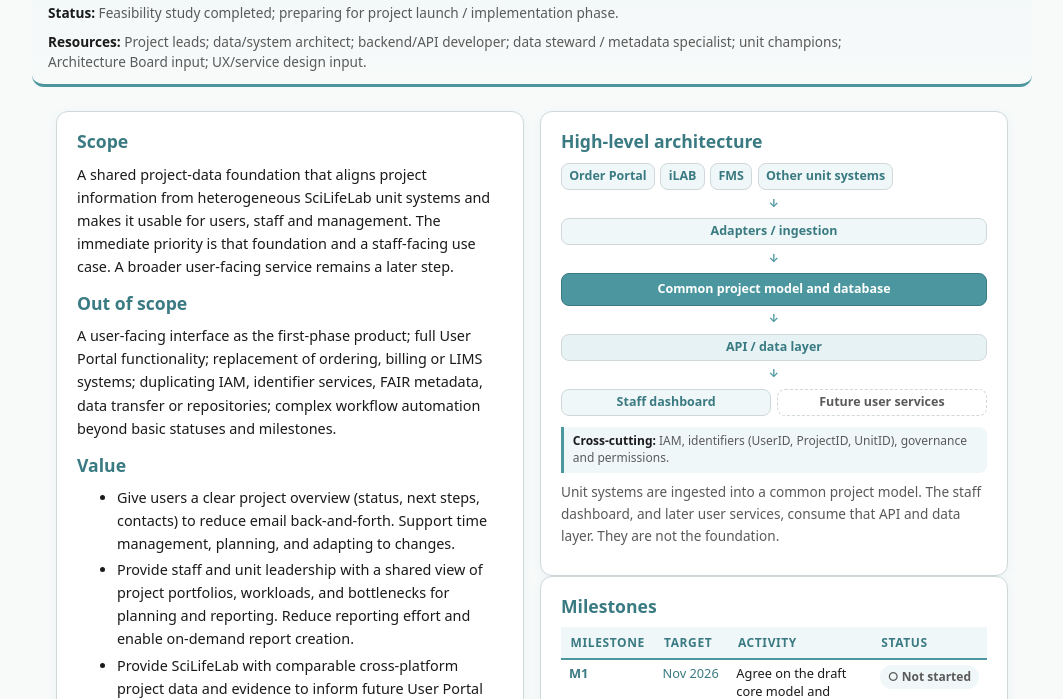
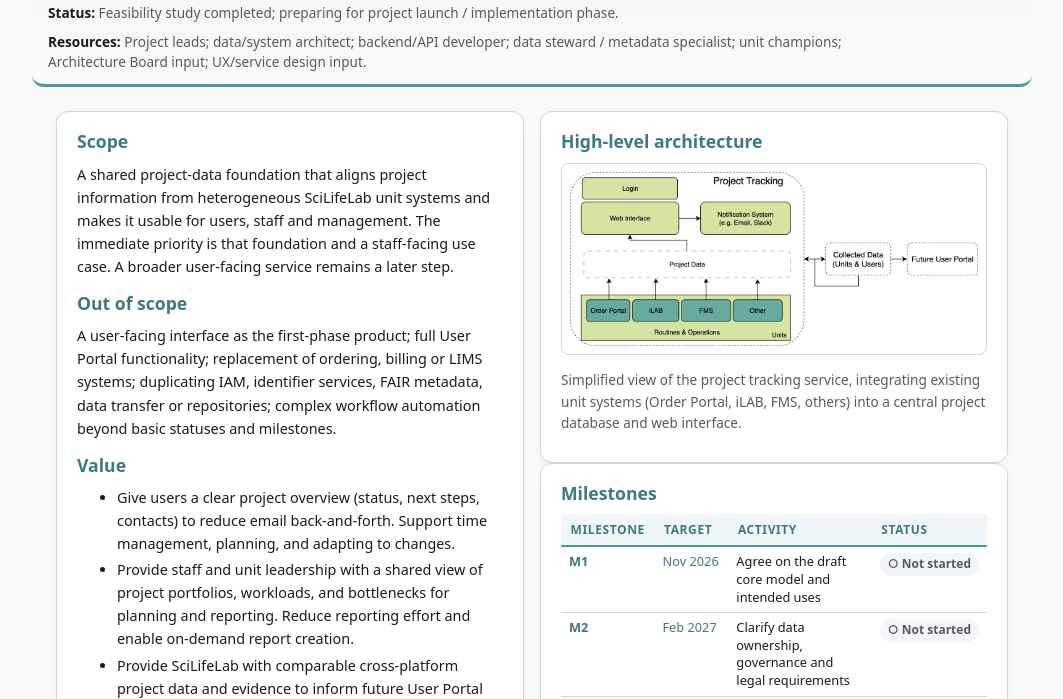
Before and after one commit to ScilifelabDataCentre/ids-project-tracking-one-pager, a plain HTML site: page index.html in a window 1280 px wide. Shown: the part 86-785 px from the top of the page, without its empty margins (108-1171 px from the left). Drawn offline with Linux system fonts and the light colour scheme; no server answers.

Commit message:
Restore the previous high-level architecture diagram.
Co-authored-by: Cursor <cursoragent@cursor.com>

```diff
--- a/index.html
+++ b/index.html
@@ -155,86 +155,6 @@
       background: #fff;
       padding: 0.5rem;
       box-sizing: border-box;
-    }
-
-    .arch {
-      display: flex;
-      flex-direction: column;
-      gap: 0.35rem;
-      font-size: 0.78rem;
-    }
-
-    .arch-row {
-      display: flex;
-      flex-wrap: wrap;
-      gap: 0.35rem;
-    }
-
-    .arch-chip,
-    .arch-box {
-      border: 1px solid var(--border);
-      border-radius: 8px;
-      background: var(--accent-lighter);
-      color: var(--accent-dark);
-      padding: 0.28rem 0.45rem;
-      line-height: 1.3;
-    }
-
-    .arch-chip {
-      font-weight: 600;
-    }
-
-    .arch-box {
-      text-align: center;
-      font-weight: 600;
-    }
-
-    .arch-box.core {
-      background: var(--accent);
-      color: #fff;
-      border-color: var(--accent-dark);
-      padding: 0.45rem 0.5rem;
-    }
-
-    .arch-box.api {
-      background: var(--accent-soft);
-    }
-
-    .arch-box.later {
-      background: #fff;
-      color: var(--text-muted);
-      border-style: dashed;
-      font-weight: 600;
-    }
-
-    .arch-split {
-      display: grid;
-      grid-template-columns: 1fr 1fr;
-      gap: 0.35rem;
-    }
-
-    .arch-step {
-      text-align: center;
-      color: var(--text-muted);
-      font-size: 0.7rem;
-      letter-spacing: 0.02em;
-    }
-
-    .arch-step::before {
-      content: "↓ ";
-      color: var(--accent);
-      font-weight: 700;
-    }
-
-    .arch-cross {
-      margin-top: 0.35rem;
-      border-left: 3px solid var(--accent);
-      background: var(--accent-lighter);
-      border-radius: 0 8px 8px 0;
-      padding: 0.4rem 0.55rem;
-      color: var(--text-muted);
-      font-size: 0.75rem;
-      line-height: 1.4;
     }
 
     /* Milestone status badges */
@@ -445,31 +365,14 @@
       <aside>
         <section class="card">
           <h2>High-level architecture</h2>
-          <div class="arch" role="img" aria-label="Unit systems feed adapters and ingestion, then a common project model and database, then an API and data layer, which serves a staff dashboard and future user services. IAM, identifiers, governance and permissions cut across every layer.">
-            <div class="arch-row">
-              <span class="arch-chip">Order Portal</span>
-              <span class="arch-chip">iLAB</span>
-              <span class="arch-chip">FMS</span>
-              <span class="arch-chip">Other unit systems</span>
-            </div>
-            <div class="arch-step" aria-hidden="true"></div>
-            <div class="arch-box">Adapters / ingestion</div>
-            <div class="arch-step" aria-hidden="true"></div>
-            <div class="arch-box core">Common project model and database</div>
-            <div class="arch-step" aria-hidden="true"></div>
-            <div class="arch-box api">API / data layer</div>
-            <div class="arch-step" aria-hidden="true"></div>
-            <div class="arch-split">
-              <div class="arch-box">Staff dashboard</div>
-              <div class="arch-box later">Future user services</div>
-            </div>
-            <div class="arch-cross">
-              <span class="meta-label">Cross-cutting:</span>
-              IAM, identifiers (UserID, ProjectID, UnitID), governance and permissions.
-            </div>
-          </div>
+          <img
+            class="diagram"
+            src="img/FollowUp_projects_outlook.png"
+            alt="Diagram of project tracking: login, web interface, notification system, and data flows from Order Portal, iLAB, FMS and other unit systems."
+          />
           <p class="muted" style="margin-top:0.5rem;">
-            Unit systems are ingested into a common project model. The staff dashboard, and later user services, consume that API and data layer. They are not the foundation.
+            Simplified view of the project tracking service, integrating existing unit systems
+            (Order Portal, iLAB, FMS, others) into a central project database and web interface.
           </p>
         </section>
 
```
